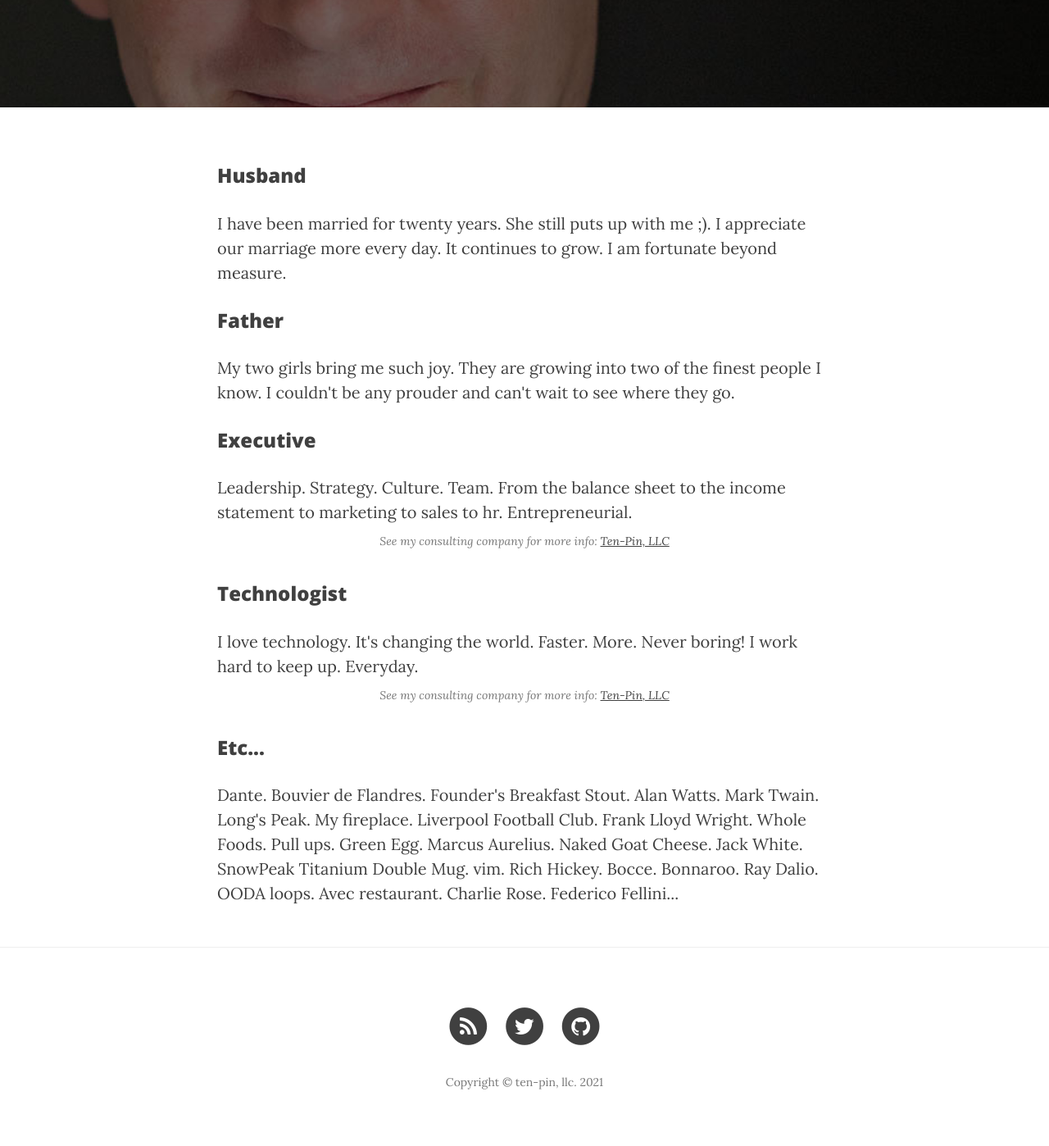
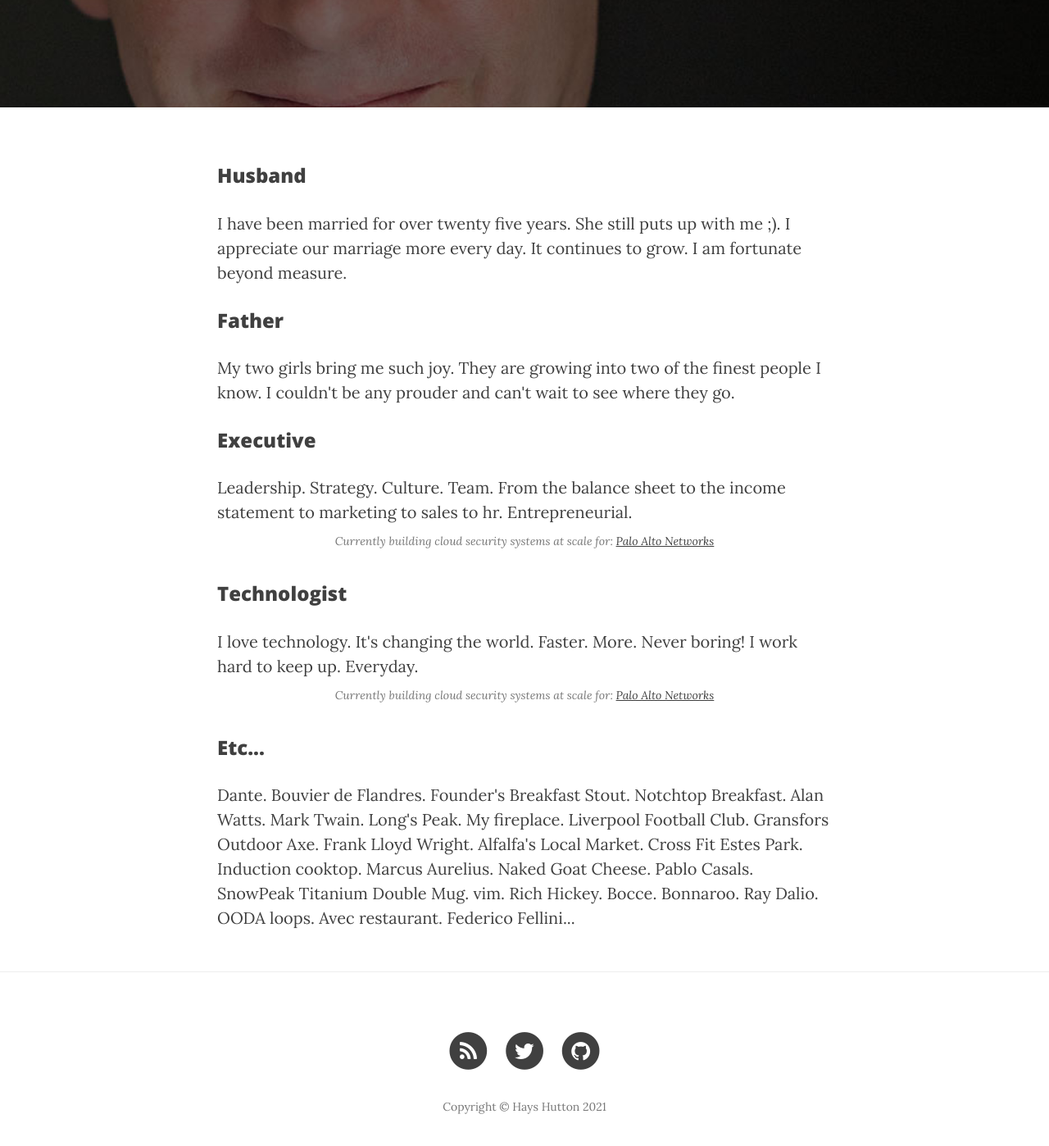
Before and after one commit to hays-hutton/hays-hutton.github.io, a Jekyll site: the page built from about.html, in a window 1280 px wide and 1400 px high, scrolled down 325 px. Shown: the whole window at 82% size. Built offline with Jekyll 4.4.1, drawn with Linux system fonts in a browser that asks for light colours; nearby versions of some CDN libraries; comment, search, counter and statistics services are not loaded.

Commit message:
Fixed some out of date info as relink to this...

```diff
--- a/_config.yml
+++ b/_config.yml
@@ -1,12 +1,16 @@
 # Site settings
 title: hayshutton.com
-email: hays@ten-pin.com
+email: hays.hutton@gmail.com
 description: "Musings on things from Hays Hutton. Mainly books and their application from my experiences. Opinionated. Certainly."
 baseurl: ""
 url: "http://www.hayshutton.com/"
 twitter_username: haysh
 github_username:  hays-hutton
 
+
+plugins:
+  - jekyll-paginate
+
 # Build settings
 markdown: kramdown
 permalink: pretty
--- a/_includes/footer.html
+++ b/_includes/footer.html
@@ -43,7 +43,7 @@
                     </li>
                     {% endif %}
                 </ul>
-                <p class="copyright text-muted">Copyright &copy; ten-pin, llc. {{ site.time | date: '%Y' }}</p>
+                <p class="copyright text-muted">Copyright &copy; Hays Hutton {{ site.time | date: '%Y' }}</p>
             </div>
         </div>
     </div>
--- a/about.html
+++ b/about.html
@@ -6,16 +6,16 @@ header-img: "img/about.jpg"
 ---
 
 <h3>Husband</h3>
-<p>I have been married for twenty years. She still puts up with me ;). I appreciate our marriage more every day. It continues to grow. I am fortunate beyond measure.</p>
+<p>I have been married for over twenty five years. She still puts up with me ;). I appreciate our marriage more every day. It continues to grow. I am fortunate beyond measure.</p>
 
 <h3>Father</h3>
 <p>My two girls bring me such joy. They are growing into two of the finest people I know. I couldn't be any prouder and can't wait to see where they go.</p>
 
 <h3>Executive</h3>
-<p>Leadership. Strategy. Culture. Team. From the balance sheet to the income statement to marketing to sales to hr. Entrepreneurial. <span class="text-muted caption">See my consulting company for more info: <a href="http://www.ten-pin.com">Ten-Pin, LLC</a></span></p>
+<p>Leadership. Strategy. Culture. Team. From the balance sheet to the income statement to marketing to sales to hr. Entrepreneurial. <span class="text-muted caption">Currently building cloud security systems at scale for: <a href="http://www.paloaltonetworks.com">Palo Alto Networks</a></span></p>
 
 <h3>Technologist</h3>
-<p>I love technology. It's changing the world. Faster. More. Never boring! I work hard to keep up. Everyday. <span class="text-muted caption">See my consulting company for more info: <a href="http://www.ten-pin.com">Ten-Pin, LLC</a></span></p>
+<p>I love technology. It's changing the world. Faster. More. Never boring! I work hard to keep up. Everyday. <span class="text-muted caption">Currently building cloud security systems at scale for: <a href="http://www.paloaltonetworks.com">Palo Alto Networks</a></span></p>
 
 <h3>Etc...</h3>
-<p>Dante. Bouvier de Flandres. Founder's Breakfast Stout. Alan Watts. Mark Twain. Long's Peak. My fireplace. Liverpool Football Club. Frank Lloyd Wright. Whole Foods. Pull ups. Green Egg. Marcus Aurelius. Naked Goat Cheese. Jack White. SnowPeak Titanium Double Mug. vim. Rich Hickey. Bocce. Bonnaroo. Ray Dalio. OODA loops. Avec restaurant. Charlie Rose. Federico Fellini...   </p>
+<p>Dante. Bouvier de Flandres. Founder's Breakfast Stout. Notchtop Breakfast. Alan Watts. Mark Twain. Long's Peak. My fireplace. Liverpool Football Club. Gransfors Outdoor Axe. Frank Lloyd Wright. Alfalfa's Local Market. Cross Fit Estes Park. Induction cooktop. Marcus Aurelius. Naked Goat Cheese. Pablo Casals. SnowPeak Titanium Double Mug. vim. Rich Hickey. Bocce. Bonnaroo. Ray Dalio. OODA loops. Avec restaurant. Federico Fellini...   </p>
--- a/contact.html
+++ b/contact.html
@@ -7,8 +7,7 @@ header-img: "img/contact-bg.jpg"
 
 <h3>Contact Me</h3>
 
-<p>Email: <a href="mailto:hays@ten-pin.com">hays@ten-pin.com</a><br/>
-Phone: <a href="tel:+19012901900">901.290.1900</a><br/>
+<p>Email: <a href="mailto:hays.hutton@gmail.com">hays.hutton@gmail.com</a><br/>
 </p>
 
 <a data-show-count="false" class="twitter-follow-button" href="https://twitter.com/haysh">Follow @haysh</a>
@@ -16,5 +15,3 @@ Phone: <a href="tel:+19012901900">901.290.1900</a><br/>
 <script>!function(d,s,id){var js,fjs=d.getElementsByTagName(s)[0],p=/^http:/.test(d.location)?'http':'https';if(!d.getElementById(id)){js=d.createElement(s);js.id=id;js.src=p+'://platform.twitter.com/widgets.js';fjs.parentNode.insertBefore(js,fjs);}}(document, 'script', 'twitter-wjs');</script><br />
 
 <a style="text-decoration:none;" href="http://www.linkedin.com/pub/hays-hutton/11/25a/8ba"><span style="font: 80% Arial,sans-serif; color:#0783B6;"><img border="0" style="vertical-align:middle" alt="View Hays Hutton's LinkedIn profile" height="15" width="20" src="https://static.licdn.com/scds/common/u/img/webpromo/btn_in_20x15.png" />View Hays Hutton's profile</span></a>
-
-<p>Go to my consulting company's page: <a href="http://www.ten-pin.com/">Ten-Pin, LLC</a></p>
```
Also changed, not shown: signup.html (deleted, +0 -43 lines).
